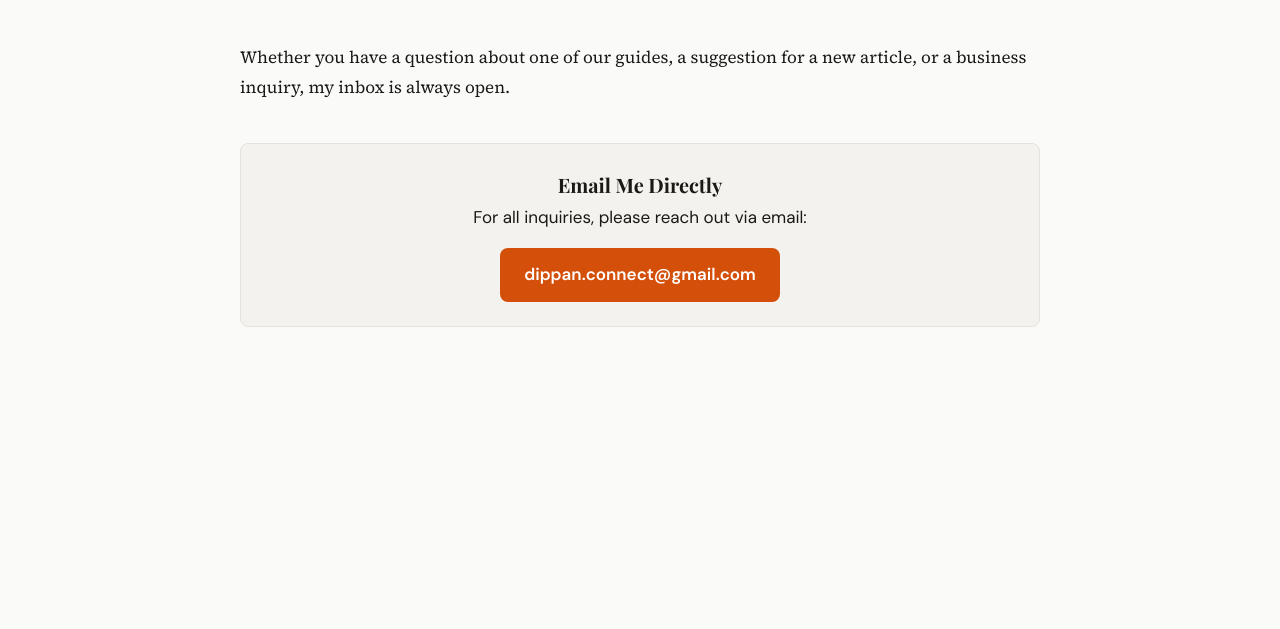
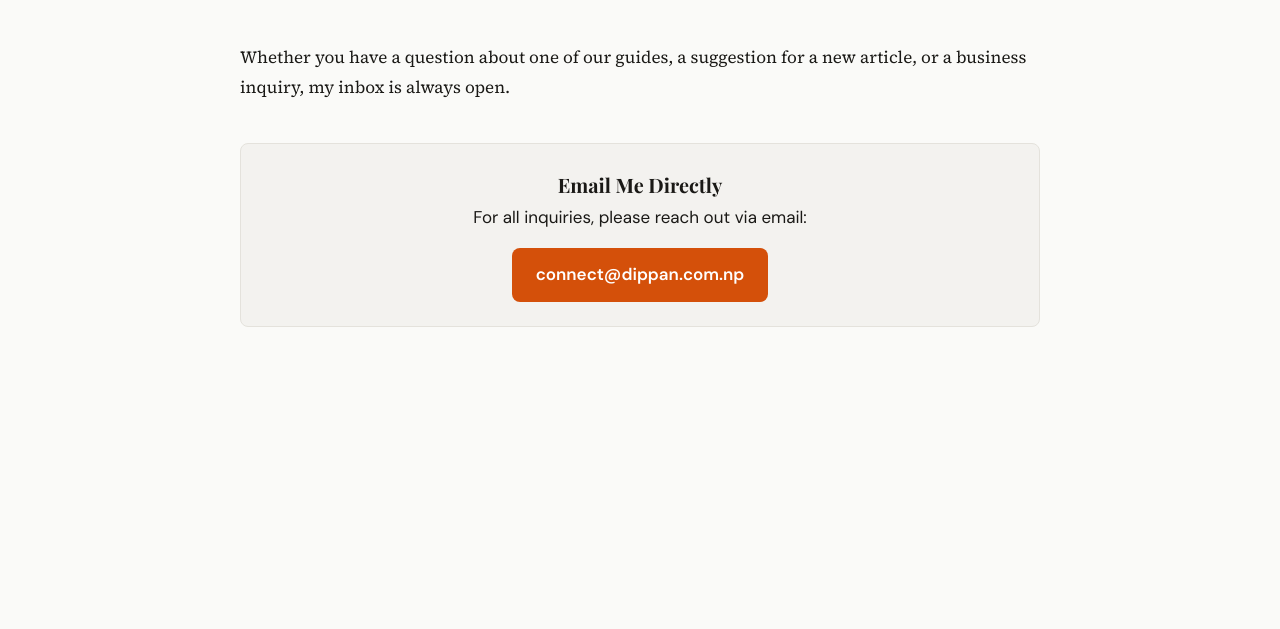
Before and after one commit to kdippan/clarifypost, an Eleventy site: page src/contact.njk in a window 1280 px wide. Shown: the part 171-800 px from the top of the page. Built offline with nearby package versions, Linux system fonts and the light colour scheme; Eleventy itself is replaced by a stand-in of ours; files that its build step writes are made by us from their sources.

Commit message:
bug fixes

```diff
--- a/src/contact.njk
+++ b/src/contact.njk
@@ -18,7 +18,7 @@ permalink: /contact/index.html
     <div style="background: var(--color-surface-raised); border: 1px solid var(--color-border); padding: var(--space-lg); border-radius: var(--radius-md); text-align: center; margin: var(--space-xl) 0;">
       <h3 style="margin-top: 0; font-family: var(--font-display);">Email Me Directly</h3>
       <p style="margin-bottom: var(--space-md); font-family: var(--font-ui);">For all inquiries, please reach out via email:</p>
-      <a href="mailto:dippan.connect@gmail.com" style="display: inline-block; background: var(--color-accent); color: var(--color-surface); padding: 12px 24px; border-radius: var(--radius-md); text-decoration: none; font-weight: 600; font-family: var(--font-ui);">dippan.connect@gmail.com</a>
+      <a href="mailto:connect@dippan.com.np" style="display: inline-block; background: var(--color-accent); color: var(--color-surface); padding: 12px 24px; border-radius: var(--radius-md); text-decoration: none; font-weight: 600; font-family: var(--font-ui);">connect@dippan.com.np</a>
     </div>
 
   </article>
```
Also changed, not shown: 1 other file.
